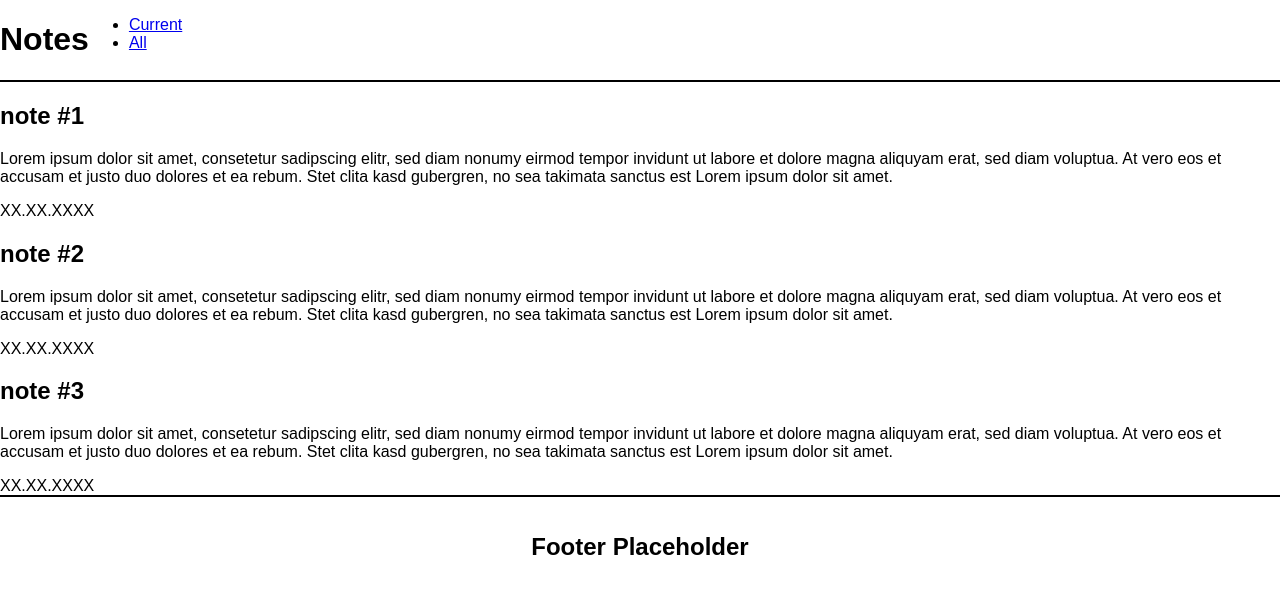
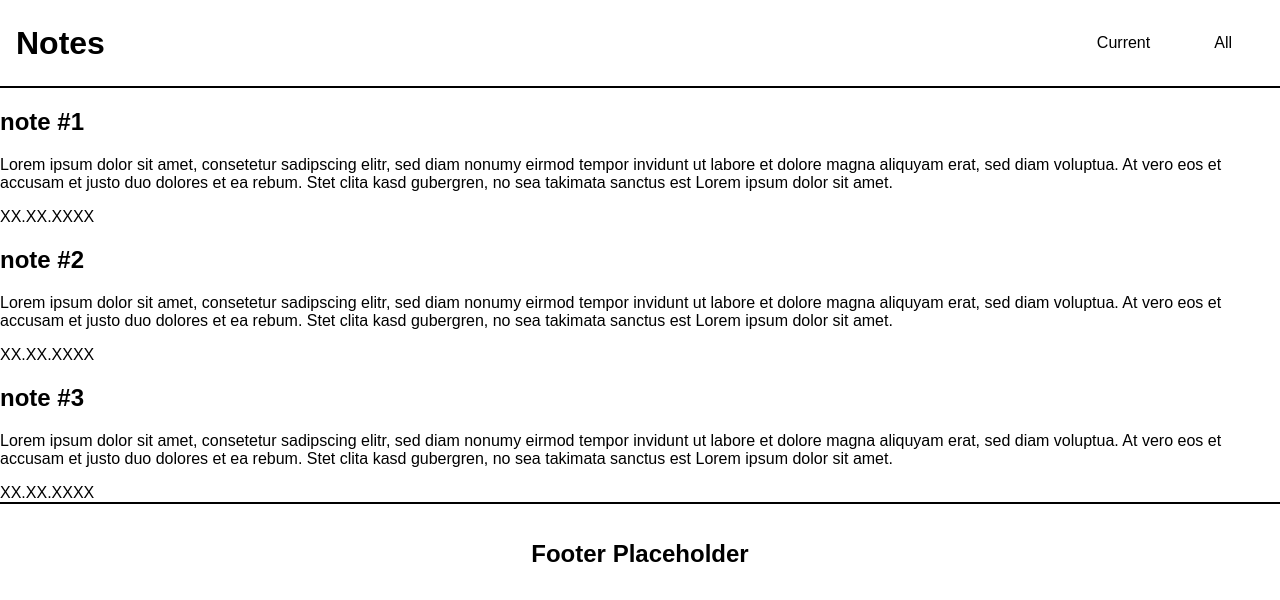
Before and after one commit to yannhn/notes, a React (Create React App) app: page / in a window 1280 px wide. Shown: the top 600 px of the page. Built offline with nearby package versions, Linux system fonts and the light colour scheme.

Commit message:
apply basic styling header

```diff
--- a/src/components/UI/Header/Header.js
+++ b/src/components/UI/Header/Header.js
@@ -1,4 +1,9 @@
-import { StyledHeader, StyledTitle } from "./Styled";
+import {
+  StyledHeader,
+  StyledTitle,
+  StyledListItem,
+  StyledListAnchor,
+} from "./Styled";
 
 export default function Header() {
   return (
@@ -6,12 +11,12 @@ export default function Header() {
       <StyledTitle>Notes</StyledTitle>
       <nav>
         <ul>
-          <li>
-            <a href="#">Current</a>
-          </li>
-          <li>
-            <a href="#">All</a>
-          </li>
+          <StyledListItem>
+            <StyledListAnchor href="#">Current</StyledListAnchor>
+          </StyledListItem>
+          <StyledListItem>
+            <StyledListAnchor href="#">All</StyledListAnchor>
+          </StyledListItem>
         </ul>
       </nav>
     </StyledHeader>
--- a/src/components/UI/Header/Styled.js
+++ b/src/components/UI/Header/Styled.js
@@ -2,9 +2,29 @@ import styled from "styled-components";
 
 export const StyledHeader = styled.header`
   display: flex;
+  justify-content: flex-end;
+  align-items: center;
   border-bottom: 2px solid black;
+  padding: 0.2em 1em;
 `;
 
 export const StyledTitle = styled.h1`
   font-size: 2rem;
+  margin-right: auto;
 `;
+
+export const StyledListItem = styled.li`
+  list-style: none;
+  display: inline-block;
+  padding: 0 2em;
+`;
+
+export const StyledListAnchor = styled.a`
+  text-decoration: none;
+  color: #000;
+  transition: all 0.3s ease 0s;
+
+  &:hover {
+    color: #bad;
+  }
+`;
```
